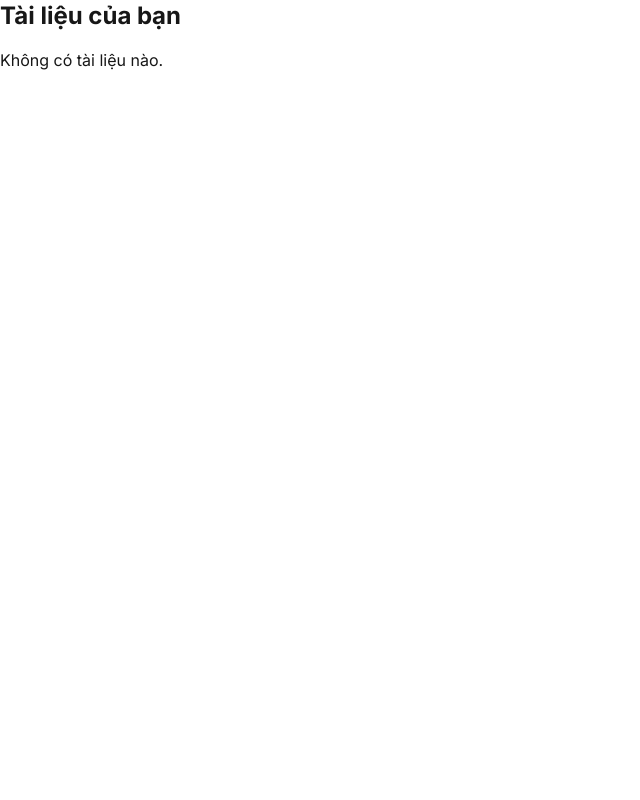
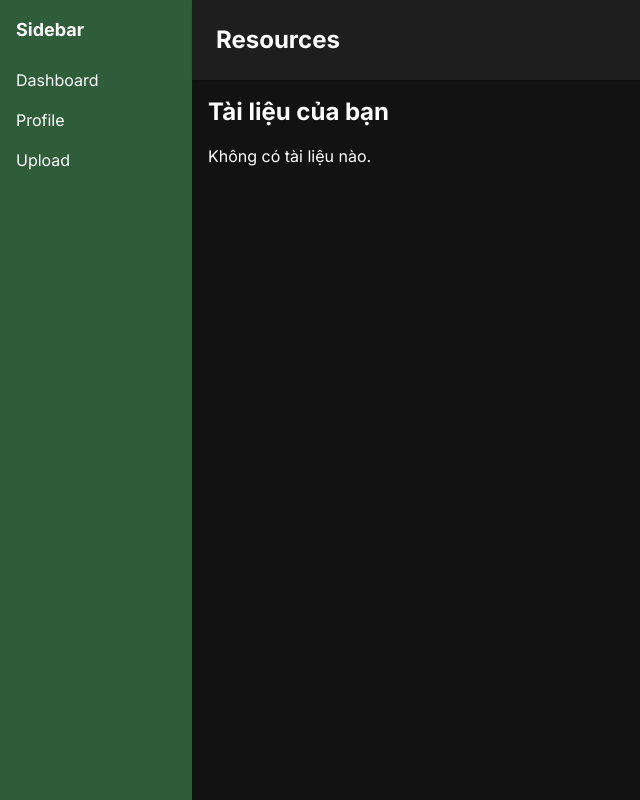
Before and after one commit to dannie203/study_resource_manager, a Next.js app in the folder frontend/: page /resources in a window 1280 px wide. Shown: the whole page, without its empty margins (0-640 px from the left). Built offline with nearby package versions, Linux system fonts and the light colour scheme.

Commit message:
Fix: Patch missing header

```diff
--- a/frontend/src/app/dashboard/page.tsx
+++ b/frontend/src/app/dashboard/page.tsx
@@ -9,7 +9,7 @@ export default function DashboardPage() {
     <div className="flex min-h-screen bg-[#121212] text-white font-sans">
       <Sidebar />
       <div className="flex flex-col flex-1">
-        <Header />
+        <Header title={"Dashboard"} />
         <main className="p-4">
           <StatsSummary />
           {/* Add more dashboard content here */}
--- a/frontend/src/app/profile/page.tsx
+++ b/frontend/src/app/profile/page.tsx
@@ -1,6 +1,8 @@
-'use client';
+"use client";
 
-import React, { useEffect, useState } from 'react';
+import Header from "@/components/header";
+import Sidebar from "@/components/sidebar";
+import React, { useEffect, useState } from "react";
 
 interface UserProfileData {
   username: string;
@@ -13,16 +15,16 @@ export default function UsersProfile() {
 
   useEffect(() => {
     const fetchProfile = async () => {
-      const token = localStorage.getItem('token');
+      const token = localStorage.getItem("token");
 
       if (!token) {
-        console.error('Token is missing');
+        console.error("Token is missing");
         setLoading(false);
         return;
       }
 
       try {
-        const res = await fetch('http://localhost:5000/api/user/me', {
+        const res = await fetch("http://localhost:5000/api/user/me", {
           headers: {
             Authorization: `Bearer ${token}`,
           },
@@ -30,18 +32,18 @@ export default function UsersProfile() {
 
         const data = await res.json();
         if (!res.ok) {
-          if (data.error === 'Token expired. Please log in again.') {
-            localStorage.removeItem('token');
-            alert('Phiên đăng nhập đã hết hạn. Vui lòng đăng nhập lại.');
-            window.location.href = '/auth/login';
+          if (data.error === "Token expired. Please log in again.") {
+            localStorage.removeItem("token");
+            alert("Phiên đăng nhập đã hết hạn. Vui lòng đăng nhập lại.");
+            window.location.href = "/auth/login";
             return;
           }
-          throw new Error(data.error ?? 'Không thể tải thông tin người dùng.');
+          throw new Error(data.error ?? "Không thể tải thông tin người dùng.");
         }
 
         setProfile(data);
       } catch (err) {
-        console.error('Lỗi khi lấy hồ sơ người dùng:', err);
+        console.error("Lỗi khi lấy hồ sơ người dùng:", err);
         setProfile(null);
       } finally {
         setLoading(false);
@@ -55,10 +57,24 @@ export default function UsersProfile() {
   if (!profile) return <p>Không thể hiển thị thông tin người dùng.</p>;
 
   return (
-    <div className="border rounded-lg p-4 bg-white dark:bg-neutral-900 shadow">
-      <h2 className="text-xl font-bold mb-4">Hồ sơ của bạn</h2>
-      <p><strong>Tên:</strong> {profile.username}</p>
-      <p><strong>Email:</strong> {profile.email}</p>
-    </div>
+    <>
+      <div className="flex min-h-screen bg-[#121212] text-white font-sans">
+        <Sidebar />
+        <div className="flex flex-col flex-1">
+          <Header title={"View profile"} />
+          <main className="p-4">
+            <div className="border rounded-lg p-4 bg-white dark:bg-neutral-900 shadow">
+              <h2 className="text-xl font-bold mb-4">Hồ sơ của bạn</h2>
+              <p>
+                <strong>Tên:</strong> {profile.username}
+              </p>
+              <p>
+                <strong>Email:</strong> {profile.email}
+              </p>
+            </div>
+          </main>
+        </div>
+      </div>
+    </>
   );
 }
--- a/frontend/src/app/resources/page.tsx
+++ b/frontend/src/app/resources/page.tsx
@@ -1,12 +1,24 @@
-'use client';
+"use client";
 
-import ResourceList from '@/components/ResourceList';
+import Header from "@/components/header";
+import ResourceList from "@/components/ResourceList";
+import Sidebar from "@/components/sidebar";
 
 export default function ResourcesPage() {
   return (
-    <div>
-      <h1 className="text-2xl font-bold mb-4">Tài liệu của bạn</h1>
-      <ResourceList />
-    </div>
+    <>
+      <div className="flex min-h-screen bg-[#121212] text-white font-sans">
+        <Sidebar />
+        <div className="flex flex-col flex-1">
+          <Header title={"Resources"} />
+          <main className="p-4">
+            <div>
+              <h1 className="text-2xl font-bold mb-4">Tài liệu của bạn</h1>
+              <ResourceList />
+            </div>
+          </main>
+        </div>
+      </div>
+    </>
   );
 }
--- a/frontend/src/app/upload/page.tsx
+++ b/frontend/src/app/upload/page.tsx
@@ -1,29 +1,31 @@
-'use client';
+"use client";
 
-import { useState } from 'react';
+import Header from "@/components/header";
+import Sidebar from "@/components/sidebar";
+import { useState } from "react";
 
 export default function UploadPage() {
-  const [title, setTitle] = useState('');
-  const [subject, setSubject] = useState('');
+  const [title, setTitle] = useState("");
+  const [subject, setSubject] = useState("");
   const [file, setFile] = useState<File | null>(null);
-  const [message, setMessage] = useState('');
+  const [message, setMessage] = useState("");
   const [isSubmitting, setIsSubmitting] = useState(false);
 
   const handleSubmit = async (e: React.FormEvent) => {
     e.preventDefault();
-    if (!file) return setMessage('Vui lòng chọn một file.');
+    if (!file) return setMessage("Vui lòng chọn một file.");
 
     const formData = new FormData();
-    formData.append('title', title);
-    formData.append('subject', subject);
-    formData.append('file', file);
+    formData.append("title", title);
+    formData.append("subject", subject);
+    formData.append("file", file);
 
-    const token = localStorage.getItem('token'); // JWT đã lưu sau khi login
+    const token = localStorage.getItem("token"); // JWT đã lưu sau khi login
 
     try {
       setIsSubmitting(true);
-      const res = await fetch('http://localhost:5000/api/upload', {
-        method: 'POST',
+      const res = await fetch("http://localhost:5000/api/upload", {
+        method: "POST",
         headers: {
           Authorization: `Bearer ${token}`,
         },
@@ -32,22 +34,28 @@ export default function UploadPage() {
 
       const data = await res.json();
       if (res.ok) {
-        setMessage('Tải lên thành công!');
-        setTitle('');
-        setSubject('');
+        setMessage("Tải lên thành công!");
+        setTitle("");
+        setSubject("");
         setFile(null);
       } else {
-        setMessage(data.error ?? 'Đã xảy ra lỗi khi tải lên.');
+        setMessage(data.error ?? "Đã xảy ra lỗi khi tải lên.");
       }
     } catch (err) {
       console.error(err);
-      setMessage('Lỗi kết nối đến server.');
+      setMessage("Lỗi kết nối đến server.");
     } finally {
       setIsSubmitting(false);
     }
   };
 
   return (
+    <>
+      <div className="flex min-h-screen bg-[#121212] text-white font-sans">
+        <Sidebar />
+        <div className="flex flex-col flex-1">
+          <Header title={"Upload resource"} />
+          <main className="p-4">
             <div className="max-w-xl mx-auto mt-10 bg-white dark:bg-neutral-900 p-6 rounded shadow">
               <h2 className="text-2xl font-bold mb-4">Tải tài nguyên lên</h2>
               <form onSubmit={handleSubmit} className="space-y-4">
@@ -72,7 +80,9 @@ export default function UploadPage() {
                   />
                 </div>
                 <div>
-          <label className="block mb-1 font-medium">Tệp (.pdf, .docx)</label>
+                  <label className="block mb-1 font-medium">
+                    Tệp (.pdf, .docx)
+                  </label>
                   <input
                     type="file"
                     className="w-full"
@@ -86,20 +96,24 @@ export default function UploadPage() {
                   disabled={isSubmitting}
                   className="bg-blue-600 text-white px-4 py-2 rounded hover:bg-blue-700 disabled:opacity-50"
                 >
-          {isSubmitting ? 'Đang tải lên...' : 'Tải lên'}
+                  {isSubmitting ? "Đang tải lên..." : "Tải lên"}
                 </button>
               </form>
               {message && (
                 <div
                   className={`mt-4 px-4 py-2 rounded text-sm font-medium ${
-            message.includes('thành công')
-              ? 'bg-green-100 text-green-700 border border-green-300'
-              : 'bg-red-100 text-red-700 border border-red-300'
+                    message.includes("thành công")
+                      ? "bg-green-100 text-green-700 border border-green-300"
+                      : "bg-red-100 text-red-700 border border-red-300"
                   }`}
                 >
                   {message}
                 </div>
               )}
             </div>
+          </main>
+        </div>
+      </div>
+    </>
   );
 }
--- a/frontend/src/components/header.tsx
+++ b/frontend/src/components/header.tsx
@@ -7,7 +7,7 @@ import { useEffect, useState } from 'react';
 import useBreakpoint from '@/hooks/useBreakpoint';
 import React from 'react';
 
-export default function Header() {
+export default function Header({ title }) {
   const { setAuthenticated } = useAuth();
   const { setIsMobileOpen } = useSidebar();
   const { isMobile } = useBreakpoint();
@@ -19,7 +19,7 @@ export default function Header() {
 
   return (
     <header className="w-full h-[80px] flex items-center px-6 bg-[#1e1e1e] shadow">
-      <h1 className="text-2xl font-bold">Dashboard Header</h1>
+      <h1 className="text-2xl font-bold">{title}</h1>
     </header>
   );
 }
```
Lines whose indentation alone changed are shown as unchanged.
